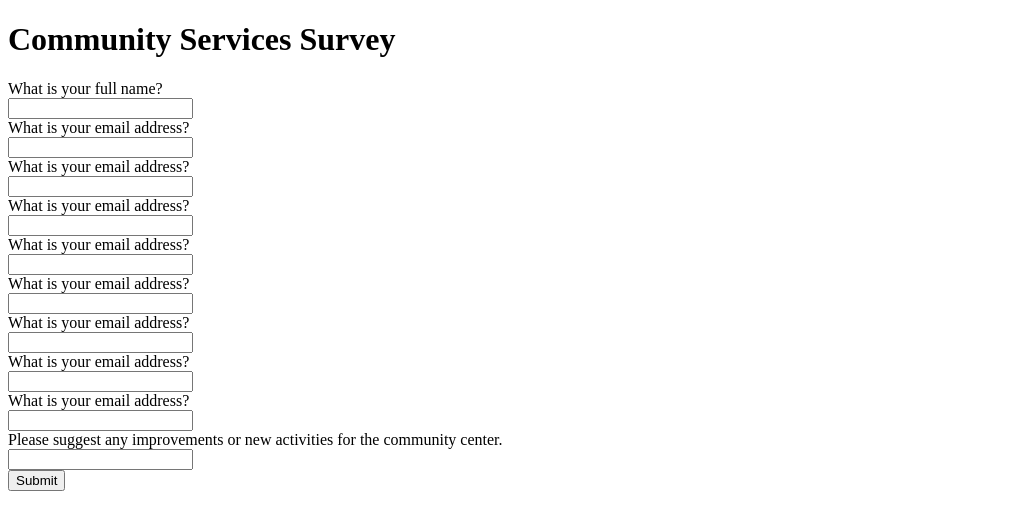
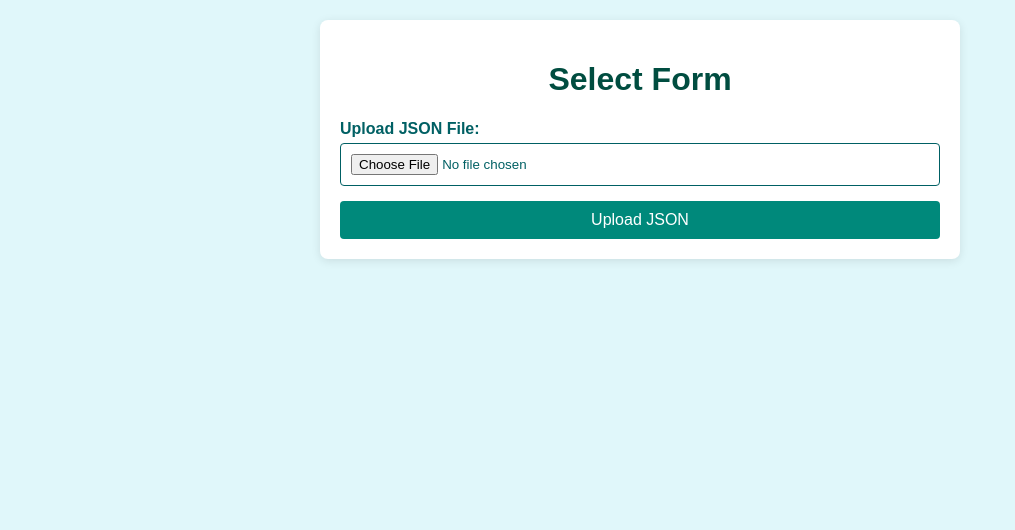
Before and after one commit to rchevarria/WTForms, a Flask app: page / in a window 1280 px wide. Shown: the top 530 px of the page, without its empty margins (0-1015 px from the left). Run offline with Flask 3, Linux system fonts and the light colour scheme.

Commit message:
Upload JSON to WTForm functionality added with enhancements

```diff
--- a/app.py
+++ b/app.py
@@ -1,64 +1,108 @@
+from flask import Flask, render_template, request, redirect
+from wtforms import StringField, RadioField, BooleanField, SelectField, validators
+from flask_wtf import FlaskForm
+import json
 import os
-import json
-from flask import Flask, render_template, request
-from wtforms import Form, StringField, RadioField
-from wtforms.validators import DataRequired
+from wtforms import SelectMultipleField, widgets
 
 app = Flask(__name__)
+app.config['UPLOAD_FOLDER'] = 'uploads'
+app.config['WTF_CSRF_ENABLED'] = False
+
+# Ensure the upload directory exists
+if not os.path.exists(app.config['UPLOAD_FOLDER']):
+    os.makedirs(app.config['UPLOAD_FOLDER'])
 
 def create_dynamic_form(json_data):
-    # Create a dictionary to hold dynamically created form fields
+    """Dynamically create a WTForm class from the JSON structure."""
+
+    # Create a dictionary to hold the fields
     form_fields = {}
 
-    for idx, item in enumerate(json_data["items"]):
-        title = item.get("title", f"Question {idx + 1}")  # Default title if missing
-        question_item = item.get("questionItem")  # Safely get questionItem
+    # Extract title and description from the 'info' section
+    form_info = json_data.get('info', {})
+    form_title = form_info.get('title', 'Default Title')
+    form_description = form_info.get('description', 'Default Description')
 
-        if question_item is None:
-            continue  # Skip this item if questionItem is missing
+    # Create fields for title and description
+    form_fields['title'] = form_title  # Keep this as a string, not a field
+    form_fields['description'] = form_description  # Keep this as a string, not a field
 
-        question = question_item.get("question")
+    for idx, item in enumerate(json_data['items']):
+        # Check for 'questionItem' to skip non-question items like page breaks
+        question_item = item.get('questionItem')
+        if not question_item:
+            continue  # Skip this item if 'questionItem' is missing
 
-        # Check the type of question and create fields accordingly
-        if "textQuestion" in question:
-            field = StringField(title, [DataRequired()] if question["required"] else [])
-        elif "choiceQuestion" in question_item:
-            options = [
-                (option["value"], option["value"])
-                for option in question_item["choiceQuestion"]["options"]
-            ]
-            field = RadioField(title, choices=options, default=options[0][0],
-                               validators=[DataRequired()] if question["required"] else [])
+        question = question_item.get('question', {})
+        field_title = item.get('title', f'Field {idx}')
+        required = question.get('required', False)
 
-        # Use a unique key for each field to avoid duplicates
-        form_fields[f"{title}_{idx}"] = field  # Adding index to title
+        if 'textQuestion' in question:
+            # Handling text questions (with and without paragraphs)
+            form_fields[f'field_{idx}'] = StringField(
+                field_title,
+                validators=[validators.InputRequired()] if required else []
+            )
+        elif 'choiceQuestion' in question:
+            # Handling choice questions (radio, checkbox, dropdown)
+            options = [(option['value'], option['value']) for option in question['choiceQuestion']['options']]
+            choice_type = question['choiceQuestion'].get('type')
 
-    # Create a new form class with the dynamically created fields
-    DynamicForm = type('DynamicForm', (Form,), form_fields)
-    return DynamicForm
+            if choice_type == 'RADIO':
+                form_fields[f'field_{idx}'] = RadioField(
+                    field_title,
+                    choices=options,
+                    validators=[validators.InputRequired()] if required else []
+                )
+            elif choice_type == 'CHECKBOX':
+                # Handle multiple checkboxes using SelectMultipleField
+                form_fields[f'field_{idx}'] = SelectMultipleField(
+                    field_title,
+                    choices=options,
+                    option_widget=widgets.CheckboxInput(),
+                    widget=widgets.ListWidget(prefix_label=False),
+                    validators=[validators.InputRequired()] if required else []
+                )
+            elif choice_type == 'DROP_DOWN':
+                form_fields[f'field_{idx}'] = SelectField(
+                    field_title,
+                    choices=options,
+                    validators=[validators.InputRequired()] if required else []
+                )
 
+    # Dynamically create a Form class inheriting from FlaskForm
+    DynamicForm = type('DynamicForm', (FlaskForm,), form_fields)
+    return DynamicForm, form_title, form_description
 
 
 @app.route('/', methods=['GET', 'POST'])
 def index():
-    # Load the JSON data from the community_engagement_survey.json file
-    json_file_path = os.path.join('example_forms', 'community_engagement_survey.json')
+    form = None
+    form_title = ''
+    form_description = ''
 
-    with open(json_file_path) as json_file:
-        json_data = json.load(json_file)
-        print(json_data)
+    if request.method == 'POST' and 'json_file' in request.files:
+        file = request.files['json_file']
+        if file and file.filename.endswith('.json'):
+            file_path = os.path.join(app.config['UPLOAD_FOLDER'], file.filename)
+            file.save(file_path)
 
-    # Create the dynamic form class
-    DynamicFormClass = create_dynamic_form(json_data)
+            # Read and parse the JSON file
+            with open(file_path, 'r') as f:
+                json_data = json.load(f)
 
-    # Instantiate the form class
-    form = DynamicFormClass(request.form)
+            # Generate the form dynamically based on the JSON
+            DynamicFormClass, form_title, form_description = create_dynamic_form(json_data)
+            form = DynamicFormClass(request.form)
 
-    if request.method == 'POST' and form.validate():
-        # Process form data here
-        return "Form submitted successfully!"  # You can process the data as needed
+            if form.validate_on_submit():
+                # Process form submission here
+                print("Form submitted successfully!")
+                print("Submitted Data:", {field.name: field.data for field in form})
+                return "Form submitted successfully!"
 
-    return render_template('form.html', form=form)
+    return render_template('form.html', form=form, form_title=form_title, form_description=form_description)
 
 if __name__ == '__main__':
     app.run(debug=True)
--- /dev/null
+++ b/requirements.txt
@@ -0,0 +1,6 @@
+Flask
+Flask-WTF
+requests
+python-dotenv
+supabase
+flask-wtf
--- a/templates/form.html
+++ b/templates/form.html
@@ -2,18 +2,122 @@
 <html lang="en">
 <head>
     <meta charset="UTF-8">
-    <title>Community Services Survey</title>
+    <meta name="viewport" content="width=device-width, initial-scale=1.0">
+    <title>{{ form_title }}</title>  <!-- Set the title dynamically -->
+    <style>
+        body {
+            font-family: Arial, sans-serif;
+            margin: 0;
+            padding: 20px;
+            background-color: #e0f7fa; /* Light aqua blue background */
+            color: #006064; /* Dark teal text color */
+        }
+        h1, h2 {
+            text-align: center;
+            color: #004d40; /* Darker teal for headers */
+        }
+        .container {
+            max-width: 600px;
+            margin: 0 auto;
+            background-color: #ffffff; /* White background for the form */
+            border-radius: 8px;
+            box-shadow: 0 2px 10px rgba(0, 0, 0, 0.1);
+            padding: 20px;
+        }
+        .form-group {
+            margin-bottom: 15px;
+        }
+        label {
+            font-weight: bold;
+            margin-bottom: 5px;
+            display: inline-block; /* Makes label inline with inputs */
+        }
+        input[type="file"] {
+            border: 1px solid #006064;
+            border-radius: 4px;
+            padding: 10px;
+            width: 100%;
+            box-sizing: border-box; /* Ensures padding doesn't affect total width */
+        }
+        button {
+            background-color: #00897b; /* Teal button color */
+            color: white;
+            border: none;
+            border-radius: 4px;
+            padding: 10px 15px;
+            cursor: pointer;
+            width: 100%;
+            font-size: 16px;
+            transition: background-color 0.3s;
+        }
+        button:hover {
+            background-color: #00796b; /* Darker teal on hover */
+        }
+        .inline-label {
+            display: flex;
+            align-items: center; /* Aligns checkbox/radio with text */
+        }
+        .inline-label input {
+            margin-right: 10px; /* Spacing between input and label */
+        }
+        .description {
+            margin: 10px 0;
+            font-style: italic;
+            color: #004d40; /* Darker teal for description */
+            text-align: center;
+        }
+        /* Optional: Styling for the required asterisk */
+        .required-asterisk {
+            color: red; /* Asterisk in red for required fields */
+        }
+    </style>
 </head>
 <body>
-    <h1>Community Services Survey</h1>
-    <form method="POST">
-        {% for field in form %}
-            <div>
-                <label>{{ field.label }}</label><br>
-                {{ field() }}  {# Use field() to render the field #}
+    <div class="container">
+        <h1>Select Form</h1>
+
+        <!-- Form to upload JSON file -->
+        <form method="POST" enctype="multipart/form-data">
+            <div class="form-group">
+                <label for="json_file">Upload JSON File:</label>
+                <input type="file" name="json_file" accept=".json" required>
             </div>
-        {% endfor %}
-        <input type="submit" value="Submit">
-    </form>
+            <button type="submit">Upload JSON</button>
+        </form>
+
+        <!-- Render the dynamic form if it exists -->
+        {% if form %}
+            <h2>{{ form_title }}</h2> <!-- Display the form title -->
+            <p class="description">{{ form_description }}</p> <!-- Display the form description -->
+            <form method="POST">
+                {{ form.hidden_tag() }}  <!-- CSRF protection -->
+
+                {% for field in form %}
+                    {% if field.name not in ['title', 'description'] %}
+                        <div class="form-group">
+                            {% if field.type == 'RadioField' or field.type == 'SelectMultipleField' %}
+                                <label>{{ field.label }}</label>
+                                {% for subfield in field %}
+                                    <div class="inline-label">
+                                        {{ subfield() }} <!-- Render the radio/checkbox input -->
+                                        {{ subfield.label }} <!-- Render the label -->
+                                    </div>
+                                {% endfor %}
+                            {% else %}
+                                <label>
+                                    {{ field.label }}
+                                    {% if 'DataRequired' in field.validators|map(attribute='__class__')|list %}
+                                        <span class="required-asterisk">*</span> <!-- Asterisk for required fields -->
+                                    {% endif %}
+                                </label>
+                                {{ field() }} <!-- Render the field (input, checkbox, etc.) -->
+                            {% endif %}
+                        </div>
+                    {% endif %}
+                {% endfor %}
+                <button type="submit">Submit</button>
+            </form>
+        {% endif %}
+    </div>
 </body>
 </html>
```
Also changed, not shown: form_builder.py (added, +81 -0 lines), templates/index.html (added, +18 -0 lines), templates/success.html (added, +26 -0 lines), README.md (added), uploads/community_engagement_survey.json (renamed from example_forms/community_engagement_survey.json), uploads/community_feedback_form.json (renamed from example_forms/community_feedback_form.json), uploads/community_services_survey.json (renamed from example_forms/community_services_survey.json), 1 other file.
